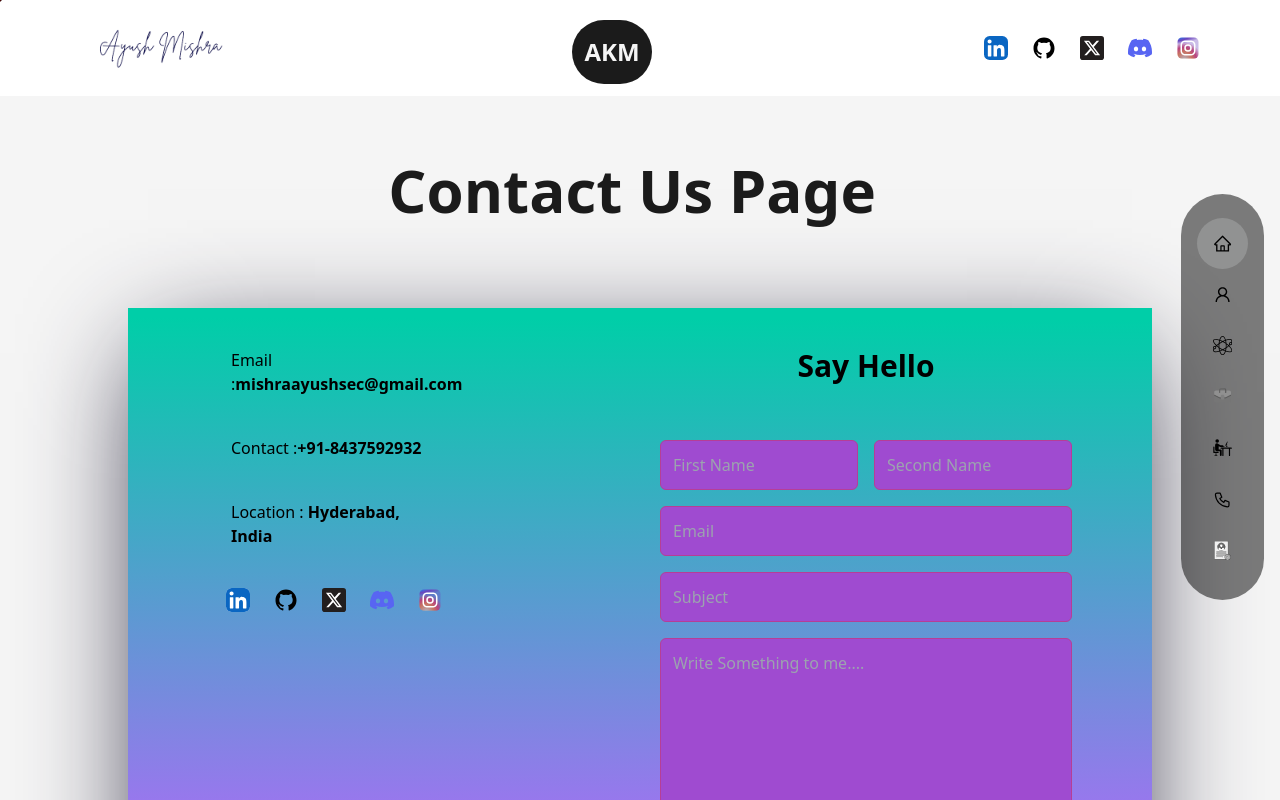
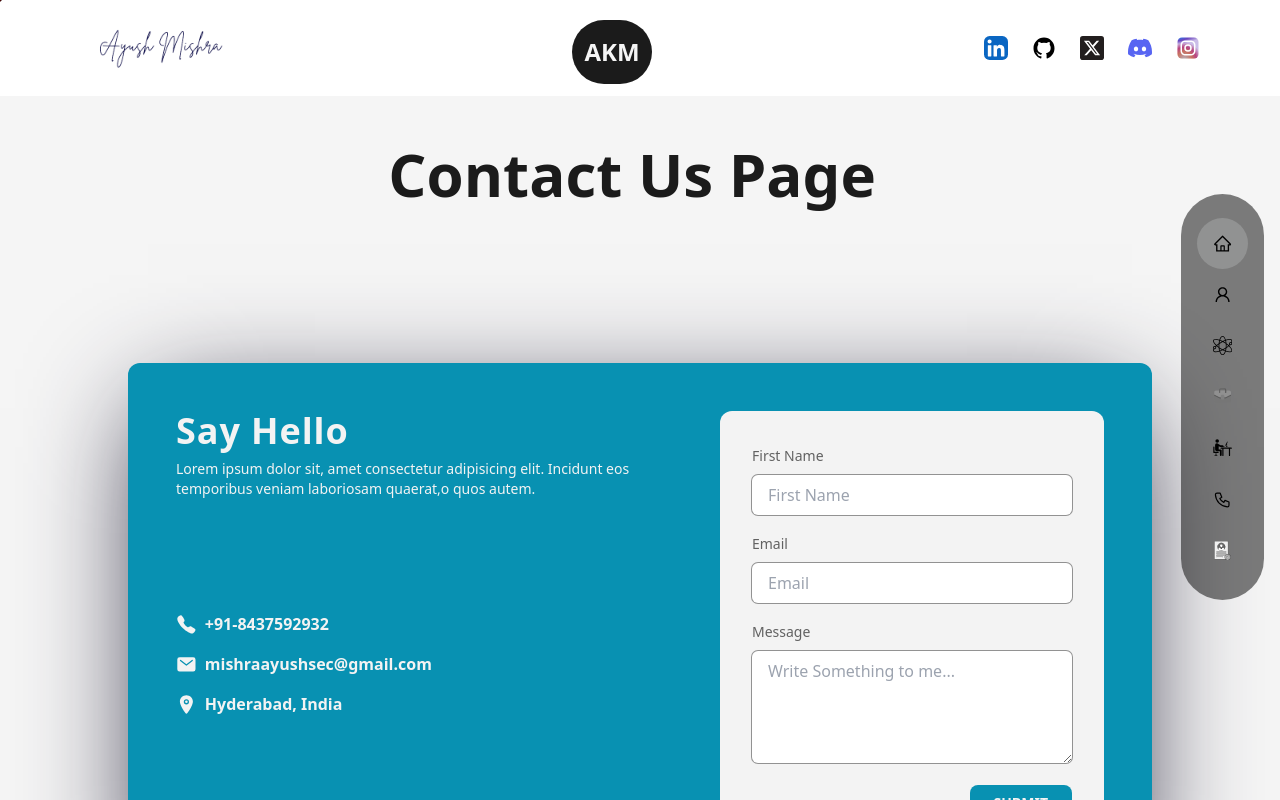
Before and after one commit to ayushkumarmishra/portfolio_2023, a React (Vite) app: page /contact in a window 1280 px wide. Shown: the top 800 px of the page. Built offline with nearby package versions, Linux system fonts and the light colour scheme.

Commit message:
Contact us final form design completed

```diff
--- a/package.json
+++ b/package.json
@@ -7,7 +7,8 @@
     "dev": "vite",
     "build": "vite build",
     "lint": "eslint . --ext js,jsx --report-unused-disable-directives --max-warnings 0",
-    "preview": "vite preview"
+    "preview": "vite preview",
+    "watch": "onchange 'tailwind.config.js' './public/' './src/**/*.css' --npm run build"
   },
   "dependencies": {
     "framer-motion": "^10.16.4",
--- a/src/components/Contact/Contact.jsx
+++ b/src/components/Contact/Contact.jsx
@@ -2,41 +2,67 @@ import AnimatedText from "../Home/AnimatedText";
 import Layout from "../Home/Layout";
 import { motion } from "framer-motion";
 import {
+  CallIcon,
   DiscordIcon,
   GithubIcon,
   InstagramIcon,
   LinkedInIcon,
+  LocationIcon,
+  MailIcon,
   TwitterIcon,
 } from "../Navbar/Icons";
 
 const contact = () => {
   return (
     <>
-      <Layout className="pt-14">
+      <Layout className="pt-10 pb-5">
         <div className="flex items-center justify-center w-full">
           <AnimatedText text="Contact Us Page" />
         </div>
-        <div className="w-full flex green-pink-gradient flex-row justify-center items-start mt-20 gap-10 shadow-card ">
-          <div className="w-full h-auto ">
-            <div className="mx-auto w-1/2 h-auto justify-center items-center my-10">
-              <h3 className="my-10">
-                Email :
+      </Layout>
+      <div
+        className="flex w-full min-h-screen justify-center
+      text-white-100
+      bg-light
+      items-center "
+      >
+        <div
+          className="w-full flex flex-col space-y-6 shadow-card max-w-4xl
+          p-8
+          rounded-xl
+        bg-cyan
+        sm:p-12
+        md:flex-row md:space-x-6 md:space-y-0 md:max-w-5xl"
+        >
+          <div className="flex flex-col justify-between space-y-8 ">
+            <div>
+              <h1 className="font-bold text-4xl tracking-wide">Say Hello</h1>
+              <p className="pt-2 text-cyan/ text-sm">
+                Lorem ipsum dolor sit, amet consectetur adipisicing elit.
+                Incidunt eos temporibus veniam laboriosam quaerat,o quos autem.
+              </p>
+            </div>
+            <div className="flex flex-col space-y-4 text-white-100 ">
+              <div className="inline-flex space-x-2 items-center">
+                <CallIcon />
+                <span className="text-white-100 font-bold">+91-8437592932</span>
+              </div>
+              <div className="inline-flex space-x-2 items-center">
+                <MailIcon />
                 <span className="font-bold">mishraayushsec@gmail.com</span>
-              </h3>
-              <h3 className="my-10">
-                Contact :<span className="font-bold">+91-8437592932</span>
-              </h3>
-              <h3 className="my-10">
-                Location : <span className="font-bold">Hyderabad, India</span>
-              </h3>
               </div>
-            <nav className="flex items-center justify-center flex-wrap">
+              <div className="inline-flex space-x-2 items-center">
+                <LocationIcon />
+                <span className="font-bold">Hyderabad, India</span>
+              </div>
+            </div>
+            <div className="flex space-x-4 text-lg">
               <motion.a
                 href="https://www.linkedin.com/in/ayushkumarmishra/"
                 target={"_blank"}
                 whileHover={{ y: -4 }}
                 whileTap={{ scale: 0.9 }}
-                className="w-6 mr-3"
+                className="w-6"
               >
                 <LinkedInIcon />
               </motion.a>
@@ -76,49 +102,100 @@ const contact = () => {
               >
                 <InstagramIcon />
               </motion.a>
-            </nav>
             </div>
-          <div className="w-full mb-10 h-auto flex flex-col gap-4 justify-center items-center mx-20">
-            <h2 className="font-bold text-3xl w-full flex justify-center items-center pt-10">
-              Say Hello
-            </h2>
-            <div className="w-full text-dark grid grid-cols-1 lg:grid-cols-2 gap-4 pt-10 mx-auto">
+          </div>
+
+          <div>
+            <div className="bg-white-100 p-8 rounded-xl text-grey/60 shadow-lg md:w-96">
+              <form action="" className="flex flex-col space-y-4">
+                <div>
+                  <label htmlFor="" className="text-sm">
+                    First Name
+                  </label>
                   <input
                     type="text"
                     placeholder="First Name"
-                className="w-full px-3 py-3 rounded-md border border-[rgba(255,255,255,0,3)] bg-education focus: border-primary outline-none"
-              />
-              <input
-                type="text"
-                placeholder="Second Name"
-                className="w-full px-3 py-3 rounded-md border border-[rgba(255,255,255,0,3)] bg-education focus: border-primary outline-none"
+                    className="
+                  ring-1 ring-grey/40
+                  w-full px-4 py-2 mt-2 rounded-md outline-none focus:ring-2  focus:ring-teal"
                   />
                 </div>
-
+                <div>
+                  <label htmlFor="" className="text-sm">
+                    Email
+                  </label>
                   <input
                     type="email"
                     placeholder="Email"
-              className="w-full px-3 py-3 rounded-md border border-[rgba(255,255,255,0,3)] bg-education focus: border-primary outline-none"
+                    className="
+                  ring-1 ring-grey/40
+                  w-full px-4 py-2 mt-2 rounded-md outline-none focus:ring-2  focus:ring-teal"
                   />
-            <input
+                </div>
+                <div>
+                  <label htmlFor="" className="text-sm">
+                    Message
+                  </label>
+                  <textarea
                     type="text"
-              placeholder="Subject"
-              className="w-full py-3 px-3 rounded-md border border-[rgba(255,255,255,0,3)] bg-education focus: border-primary outline-none"
-            />
-
-            <textarea
-              name="message"
-              id=""
+                    rows="4"
                     cols="0"
-              rows="10"
-              placeholder="Write Something to me...."
-              className="w-full px-3 py-3 rounded-md border border-[rgba(255,255,255,0,3)] bg-education focus: border-primary outline-none"
+                    placeholder="Write Something to me..."
+                    className="
+                  ring-1 ring-grey/40
+                  w-full px-4 py-2 mt-2 rounded-md outline-none focus:ring-2  focus:ring-teal"
                   ></textarea>
                 </div>
+                <button className="inline-block self-end bg-cyan text-white-100 font-bold rounded-lg px-6 py-2 uppercase text-sm">
+                  Submit
+                </button>
+              </form>
             </div>
-      </Layout>
+          </div>
+        </div>
+      </div>
     </>
   );
 };
 
 export default contact;
+
+//  <div className="w-full mb-10 h-auto flex flex-col gap-4 justify-center items-center mx-20">
+//    <h2 className="font-bold text-3xl w-full flex justify-center items-center pt-10">
+//      Say Hello
+//    </h2>
+//    <div className="w-full text-dark grid grid-cols-1 lg:grid-cols-2 gap-4 pt-10 mx-auto">
+//
+//      <input
+//        type="text"
+//        placeholder="Second Name"
+//        className="w-full px-3 py-3 rounded-md border border-[rgba(255,255,255,0,3)] bg-education focus: border-primary outline-none"
+//      />
+//    </div>
+
+//    <input
+//      type="email"
+//      placeholder="Email"
+//      className="w-full px-3 py-3 rounded-md border border-[rgba(255,255,255,0,3)] bg-education focus: border-primary outline-none"
+//    />
+//    <input
+//      type="text"
+//      placeholder="Subject"
+//      className="w-full py-3 px-3 rounded-md border border-[rgba(255,255,255,0,3)] bg-education focus: border-primary outline-none"
+//    />
+
+//    <textarea
+//      name="message"
+//      id=""
+//      cols="0"
+//      rows="10"
+//      placeholder="Write Something to me...."
+//      className="w-full px-3 py-3 rounded-md border border-[rgba(255,255,255,0,3)] bg-education focus: border-primary outline-none"
+//    ></textarea>
+//  </div>;
+
+{
+  /* <nav className="flex items-center justify-center flex-wrap">
+
+</nav>; */
+}
--- a/src/components/Navbar/Icons.jsx
+++ b/src/components/Navbar/Icons.jsx
@@ -537,6 +537,52 @@ export const HomeIcon = (props) => (
     />
   </svg>
 );
+export const MailIcon = (props) => (
+  <svg
+    xmlns="http://www.w3.org/2000/svg"
+    className="ionicon"
+    viewBox="0 0 512 512"
+    width="1.3em"
+    height="1.3em"
+    {...props}
+  >
+    <path
+      d="M424 80H88a56.06 56.06 0 0 0-56 56v240a56.06 56.06 0 0 0 56 56h336a56.06 56.06 0 0 0 56-56V136a56.06 56.06 0 0 0-56-56zm-14.18 92.63-144 112a16 16 0 0 1-19.64 0l-144-112a16 16 0 1 1 19.64-25.26L256 251.73l134.18-104.36a16 16 0 0 1 19.64 25.26z"
+      fill="#f3f3f3"
+    />
+  </svg>
+);
+export const LocationIcon = (props) => (
+  <svg
+    xmlns="http://www.w3.org/2000/svg"
+    className="ionicon"
+    viewBox="0 0 512 512"
+    width="1.3em"
+    height="1.3em"
+    {...props}
+  >
+    <circle cx={256} cy={192} r={32} fill="#f3f3f3" />
+    <path
+      d="M256 32c-88.22 0-160 68.65-160 153 0 40.17 18.31 93.59 54.42 158.78 29 52.34 62.55 99.67 80 123.22a31.75 31.75 0 0 0 51.22 0c17.42-23.55 51-70.88 80-123.22C397.69 278.61 416 225.19 416 185c0-84.35-71.78-153-160-153zm0 224a64 64 0 1 1 64-64 64.07 64.07 0 0 1-64 64z"
+      fill="#f3f3f3"
+    />
+  </svg>
+);
+export const CallIcon = (props) => (
+  <svg
+    xmlns="http://www.w3.org/2000/svg"
+    className="ionicon"
+    viewBox="0 0 512 512"
+    width="1.3em"
+    height="1.3em"
+    {...props}
+  >
+    <path
+      d="M391 480c-19.52 0-46.94-7.06-88-30-49.93-28-88.55-53.85-138.21-103.38C116.91 298.77 93.61 267.79 61 208.45c-36.84-67-30.56-102.12-23.54-117.13C45.82 73.38 58.16 62.65 74.11 52a176.3 176.3 0 0 1 28.64-15.2c1-.43 1.93-.84 2.76-1.21 4.95-2.23 12.45-5.6 21.95-2 6.34 2.38 12 7.25 20.86 16 18.17 17.92 43 57.83 52.16 77.43 6.15 13.21 10.22 21.93 10.23 31.71 0 11.45-5.76 20.28-12.75 29.81-1.31 1.79-2.61 3.5-3.87 5.16-7.61 10-9.28 12.89-8.18 18.05 2.23 10.37 18.86 41.24 46.19 68.51s57.31 42.85 67.72 45.07c5.38 1.15 8.33-.59 18.65-8.47 1.48-1.13 3-2.3 4.59-3.47 10.66-7.93 19.08-13.54 30.26-13.54h.06c9.73 0 18.06 4.22 31.86 11.18 18 9.08 59.11 33.59 77.14 51.78 8.77 8.84 13.66 14.48 16.05 20.81 3.6 9.53.21 17-2 22-.37.83-.78 1.74-1.21 2.75a176.49 176.49 0 0 1-15.29 28.58c-10.63 15.9-21.4 28.21-39.38 36.58A67.42 67.42 0 0 1 391 480z"
+      fill="#f3f3f3"
+    />
+  </svg>
+);
 
 export const AboutIcon = (props) => (
   <svg
--- a/tailwind.config.js
+++ b/tailwind.config.js
@@ -27,6 +27,9 @@ export default {
       "white-100": "#f3f3f3",
       "black-100": "#100d25",
       "black-200": "#090325",
+      transparent: "transparent",
+      cyan: "#0891b2",
+      teal: "#5eead4",
     },
   },
   plugins: [],
```
Lines whose indentation alone changed are shown as unchanged.
